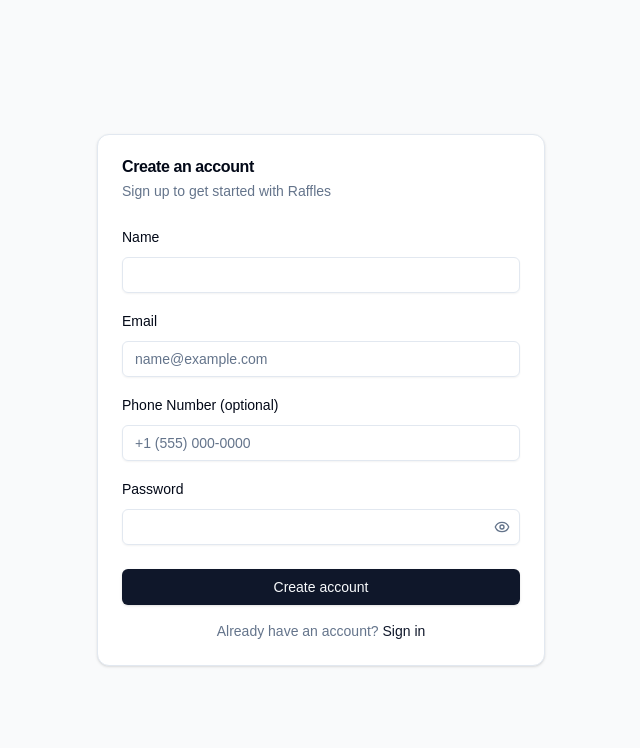
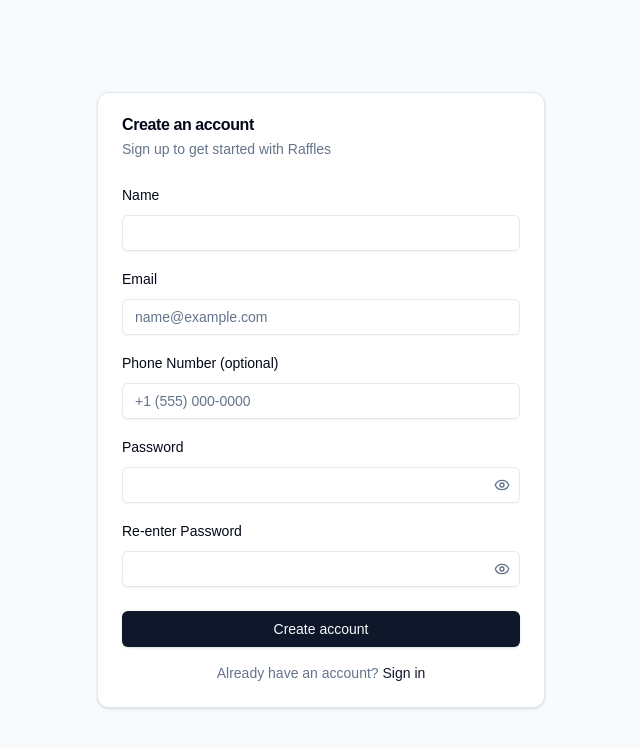
Before and after one commit to cddm-gh/raffles-dashboard, a Next.js app: page /signup in a window 1280 px wide. Shown: the top 748 px of the page, without its empty margins (319-959 px from the left). Built offline with nearby package versions, Linux system fonts and the light colour scheme.

Commit message:
signup form

```diff
--- a/app/signup/page.tsx
+++ b/app/signup/page.tsx
@@ -1,3 +1,5 @@
+'use client'
+
 import Link from 'next/link'
 import { signup } from '../actions/signup'
 import { Button } from "@/components/ui/button"
@@ -5,8 +7,26 @@ import { Card, CardContent, CardDescription, CardFooter, CardHeader, CardTitle }
 import { Input } from "@/components/ui/input"
 import { Label } from "@/components/ui/label"
 import { PasswordInput } from "@/components/ui/password-input"
+import { useForm } from "react-hook-form"
+import { zodResolver } from "@hookform/resolvers/zod"
+import * as z from "zod"
+
+const schema = z.object({
+    name: z.string().min(1, { message: "Name is required" }),
+    email: z.string().email({ message: "Invalid email address" }),
+    phone: z.string().optional(),
+    password: z.string().min(6, { message: "Password must be at least 6 characters" }),
+    confirmPassword: z.string(),
+}).refine((data) => data.password === data.confirmPassword, {
+    message: "Passwords do not match",
+    path: ["confirmPassword"],
+})
 
 export default function SignUpPage() {
+    const { register, handleSubmit, formState: { errors } } = useForm<z.infer<typeof schema>>({
+        resolver: zodResolver(schema),
+    })
+
     return (
         <div className="min-h-screen flex items-center justify-center bg-gray-50 dark:bg-gray-900 p-4">
         <Card className="w-full max-w-md">
@@ -14,43 +34,77 @@ export default function SignUpPage() {
             <CardTitle>Create an account</CardTitle>
             <CardDescription>Sign up to get started with Raffles</CardDescription>
             </CardHeader>
-            <form action={signup}>
+            <form onSubmit={handleSubmit(async (data) => {
+                try {
+                    const formData = new FormData();
+                    formData.append('name', data.name);
+                    formData.append('email', data.email);
+                    formData.append('password', data.password);
+                    if (data.phone) {
+                        formData.append('phone', data.phone);
+                    }
+                    await signup(formData);
+                } catch (error) {
+                    console.error('Signup failed:', error);
+                }
+            })}
+            >
             <CardContent className="space-y-4">
                 <div className="space-y-2">
                     <Label htmlFor="name">Name</Label>
                     <Input
                         id="name"
-                        name="name"
                         type="text"
                         required
+                        {...register("name")}
                     />
+                    {errors.name && (
+                        <p className="text-red-500 text-sm">{errors.name.message}</p>
+                    )}
                 </div>
                 <div className="space-y-2">
                     <Label htmlFor="email">Email</Label>
                     <Input
                         id="email"
-                        name="email"
                         type="email"
                         placeholder="name@example.com"
                         required
+                        {...register("email")}
                     />
+                    {errors.email && (
+                        <p className="text-red-500 text-sm">{errors.email.message}</p>
+                    )}
                 </div>
                 <div className="space-y-2">
                     <Label htmlFor="phone">Phone Number (optional)</Label>
                     <Input
                         id="phone"
-                        name="phone"
                         type="tel"
                         placeholder="+1 (555) 000-0000"
+                        {...register("phone")}
                     />
                 </div>
                 <div className="space-y-2">
                     <Label htmlFor="password">Password</Label>
                     <PasswordInput
                         id="password"
-                        name="password"
                         required
+                        {...register("password")}
                     />
+                    {errors.password && (
+                        <p className="text-red-500 text-sm">{errors.password.message}</p>
+                    )}
+                </div>
+                <div className="space-y-2">
+                    <Label htmlFor="confirmPassword">Re-enter Password</Label>
+                    <PasswordInput
+                        id="confirmPassword"
+                        required
+                        {...register("confirmPassword")}
+                    />
+                    {errors.confirmPassword && (
+                        <p className="text-red-500 text-sm">{errors.confirmPassword.message}</p>
+                    )}
                 </div>
             </CardContent>
             <CardFooter className="flex flex-col space-y-4">
--- a/package.json
+++ b/package.json
@@ -9,6 +9,7 @@
     "lint": "next lint"
   },
   "dependencies": {
+    "@hookform/resolvers": "^3.10.0",
     "@radix-ui/react-avatar": "^1.1.2",
     "@radix-ui/react-dropdown-menu": "^2.1.5",
     "@radix-ui/react-label": "^2.1.1",
@@ -24,8 +25,10 @@
     "next-themes": "^0.4.4",
     "react": "^19.0.0",
     "react-dom": "^19.0.0",
+    "react-hook-form": "^7.54.2",
     "tailwind-merge": "^3.0.1",
-    "tailwindcss-animate": "^1.0.7"
+    "tailwindcss-animate": "^1.0.7",
+    "zod": "^3.24.1"
   },
   "devDependencies": {
     "@types/node": "^20",
```
Also changed, not shown: 1 other file (tests, documents, lock files or other folders).
